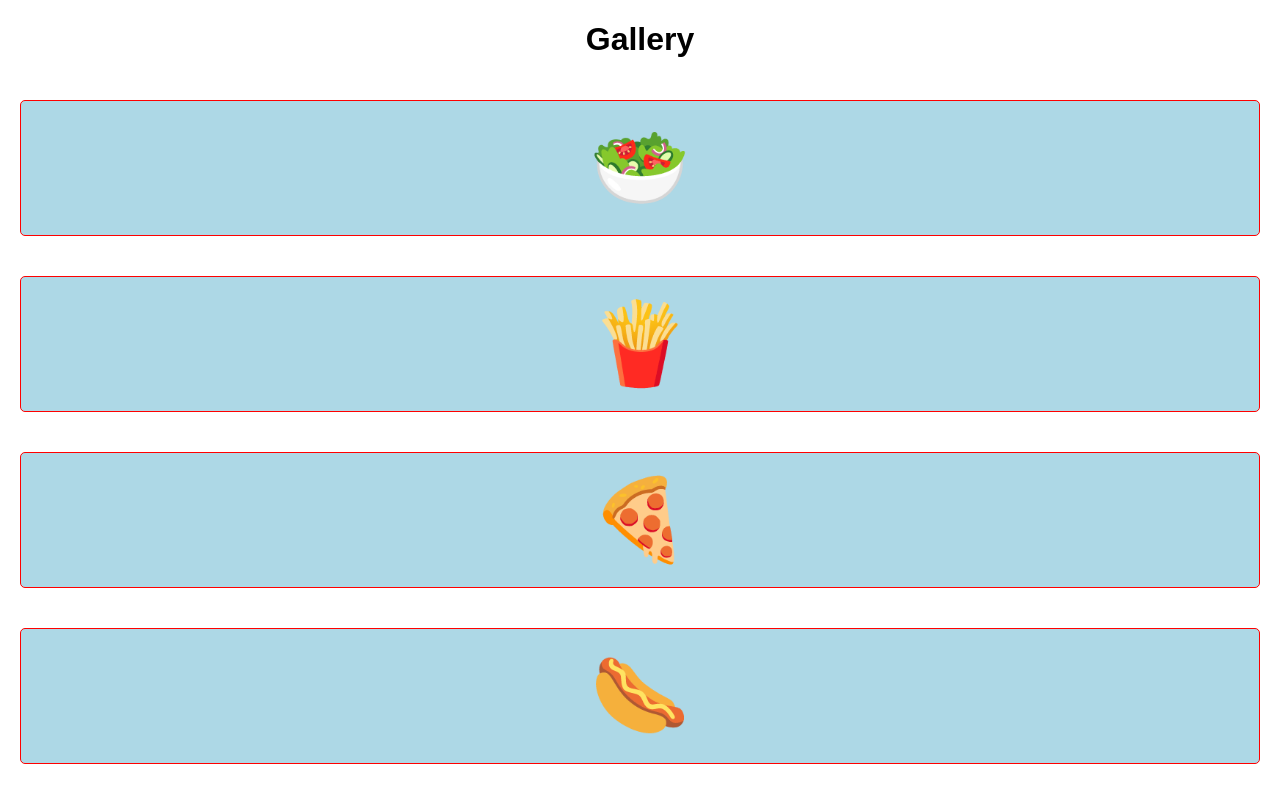
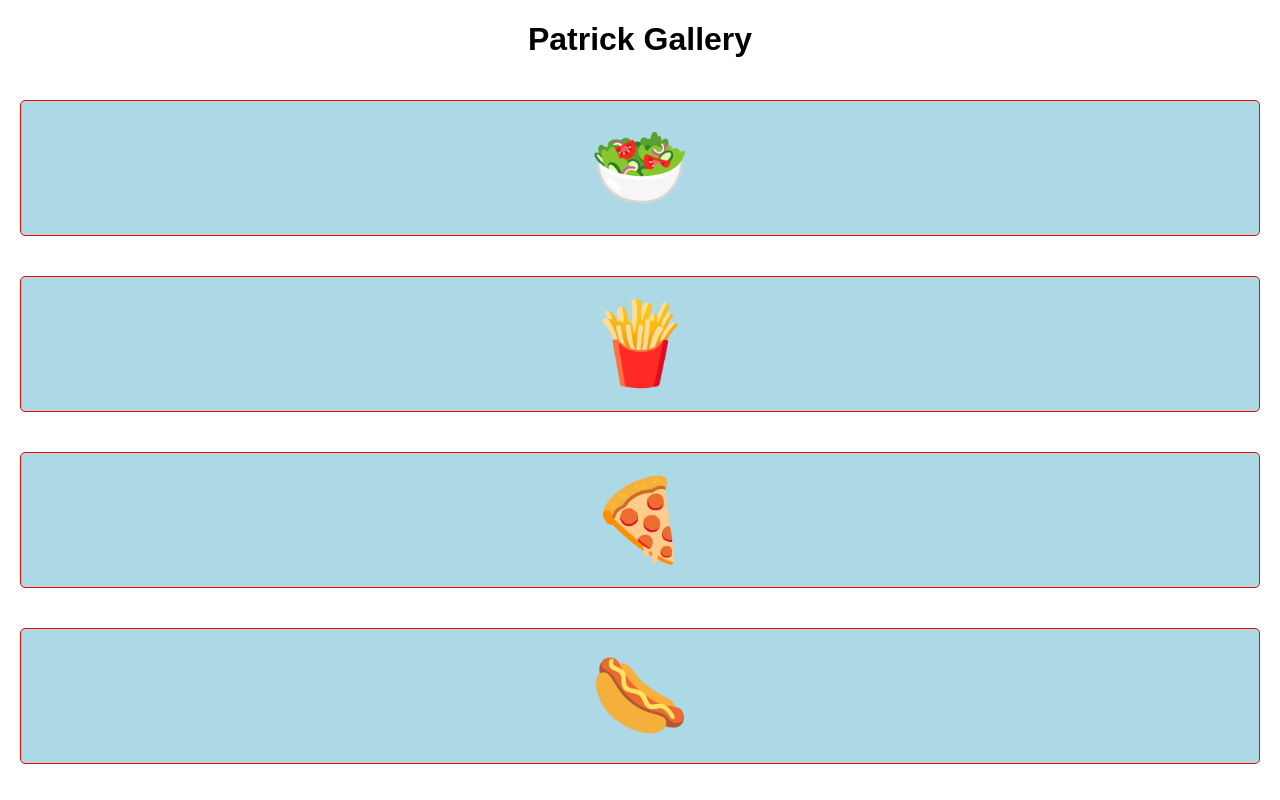
Before and after one commit to pgmccullough/temp-branch-demo, a plain HTML site: page index.html in a window 1280 px wide. Shown: the top 800 px of the page. Drawn offline with nearby package versions, Linux system fonts and the light colour scheme; files that its build step writes are made by us from their sources.

Commit message:
change headline

```diff
--- a/index.html
+++ b/index.html
@@ -10,7 +10,7 @@
 </head>
 
 <body>
-  <h1>Gallery</h1>
+  <h1>Patrick Gallery</h1>
   <section class="gallery">
     <div class="gallery__item">🥗</div>
     <div class="gallery__item">🍟</div>
```
